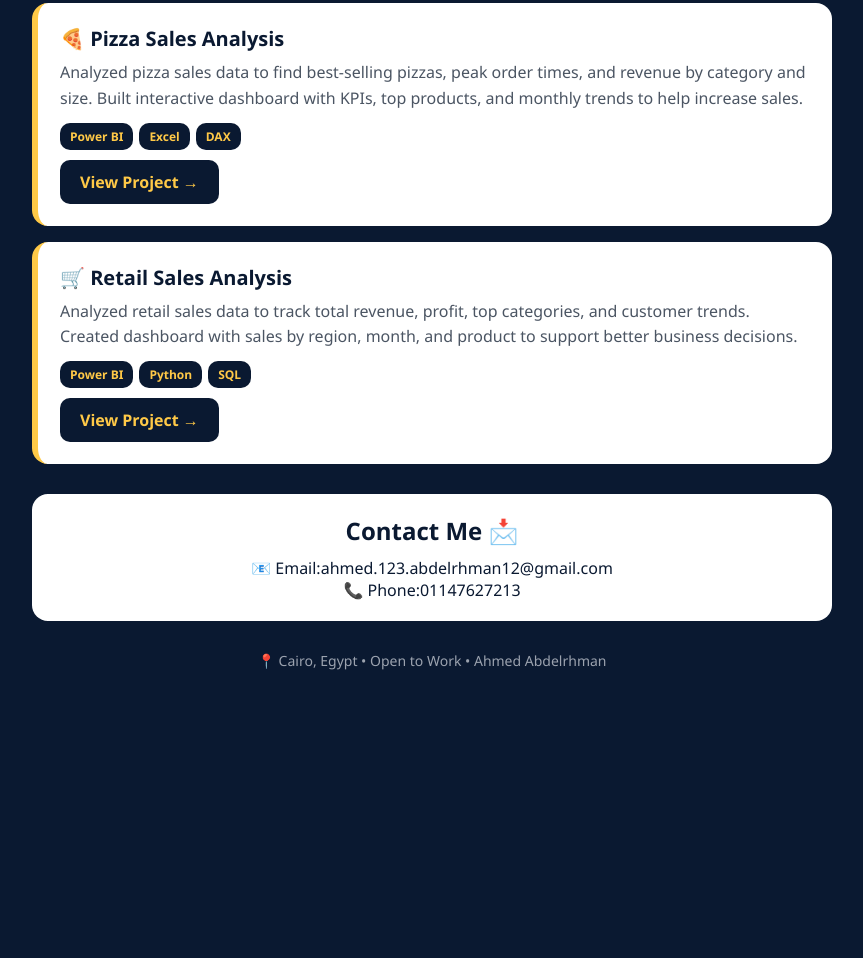
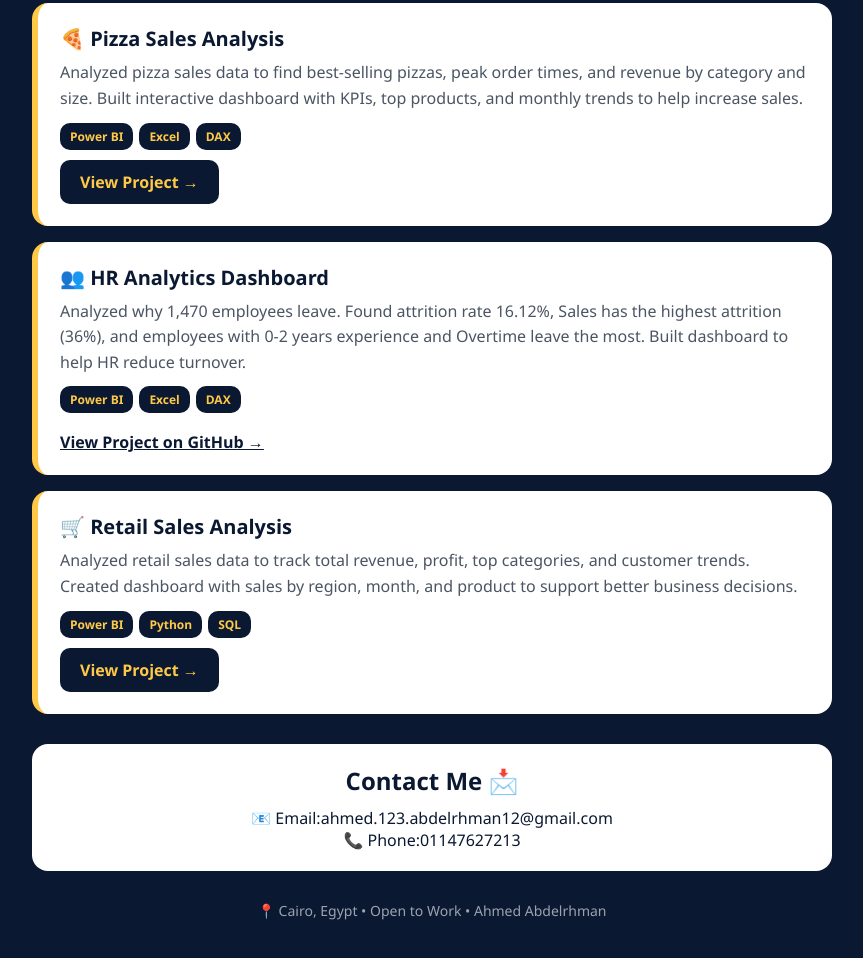
Before and after one commit to AhmeedAbdelrhman/AhmedAbdelrahman.github.io, a plain HTML site: page index.html in a window 1280 px wide. Shown: the part 738-1696 px from the top of the page, without its empty margins (208-1071 px from the left). Before the commit the page ends 1458 px from the top, so only its background shows below. Drawn offline with Linux system fonts and the light colour scheme.

Commit message:
Update index.html

```diff
--- a/index.html
+++ b/index.html
@@ -58,6 +58,14 @@ h1 span { color: #FFC947; }
 </div>
 
 <div class="project">
+<h3>👥 HR Analytics Dashboard</h3>
+<p>Analyzed why 1,470 employees leave. Found attrition rate 16.12%, Sales has the highest attrition (36%), and employees with 0-2 years experience and Overtime leave the most. Built dashboard to help HR reduce turnover.</p>
+<span class="tag">Power BI</span><span class="tag">Excel</span><span class="tag">DAX</span>
+<br><br>
+<a href="https://github.com/AhmeedAbdelrhman/HR_Analytics_Dashboard" target="_blank" style="color:#0A1931; font-weight:800;">View Project on GitHub →</a>
+</div>
+
+<div class="project">
 <h3>🛒 Retail Sales Analysis</h3>
 <p>Analyzed retail sales data to track total revenue, profit, top categories, and customer trends. Created dashboard with sales by region, month, and product to support better business decisions.</p>
 <span class="tag">Power BI</span><span class="tag">Python</span><span class="tag">SQL</span><br>
```
